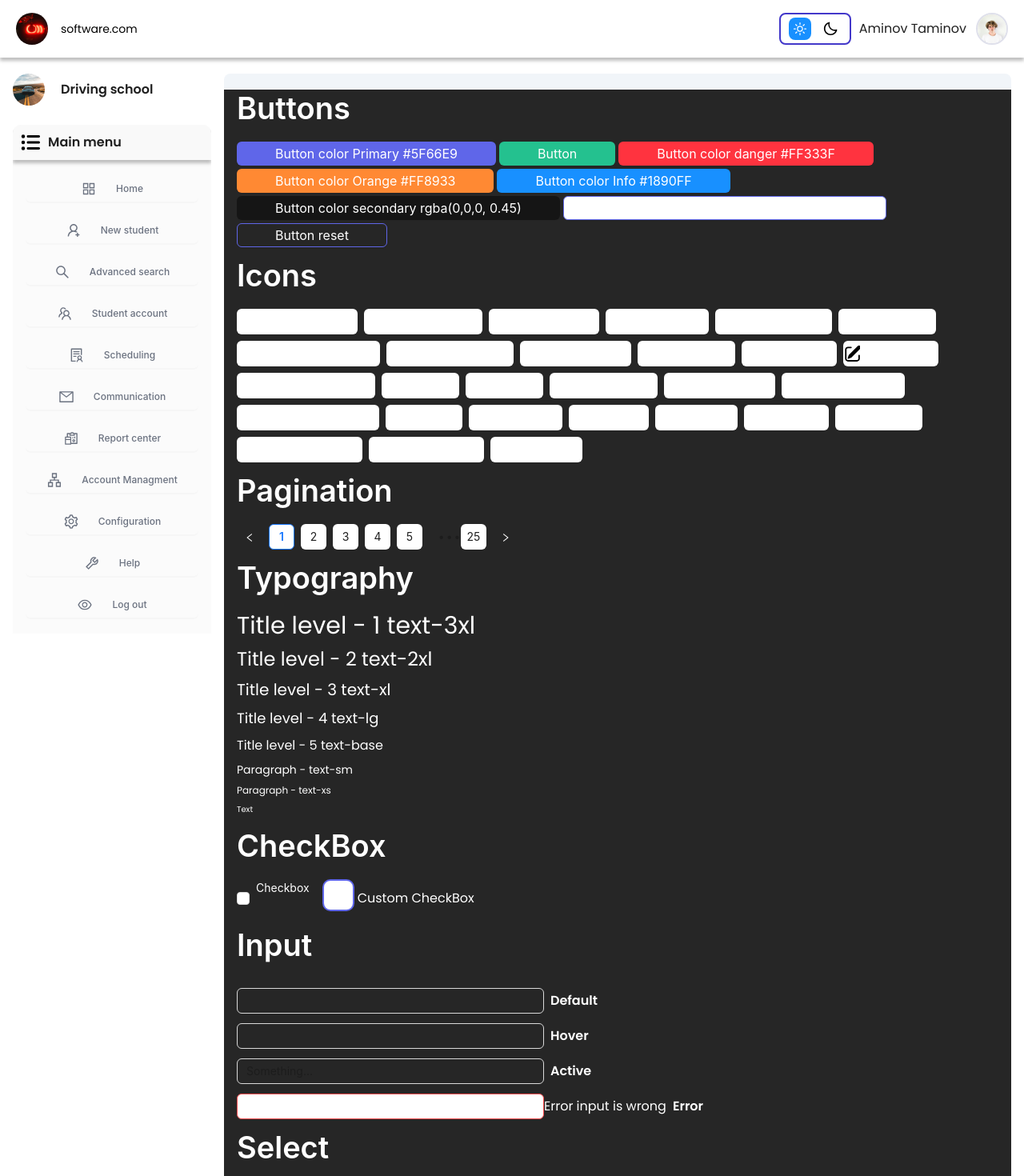
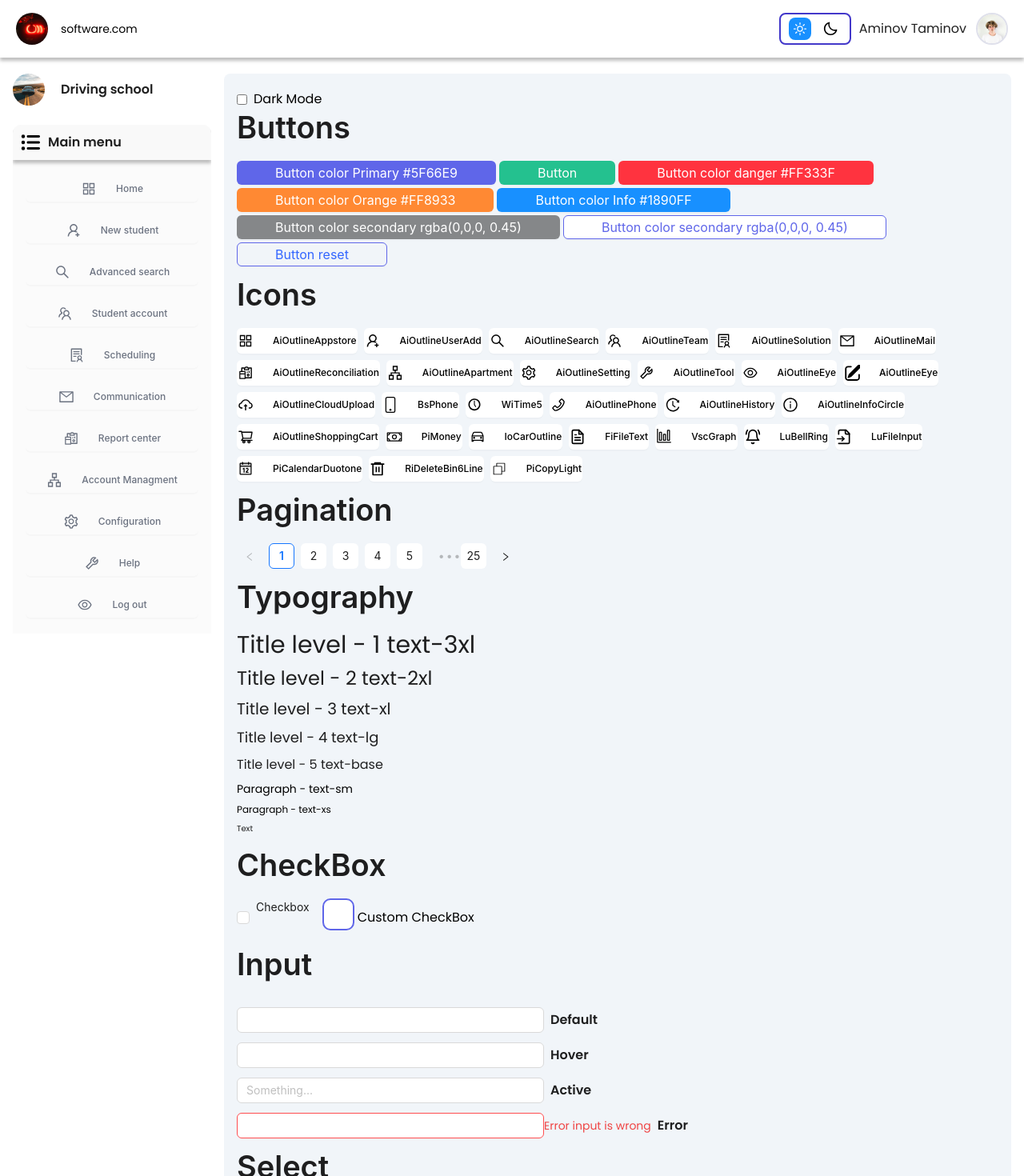
Before and after one commit to jontosh/drivingschool, a React (Vite) app: page /design/components in a window 1280 px wide. Shown: the top 1470 px of the page at 80% size. Built offline with nearby package versions, Linux system fonts and the light colour scheme; grey boxes are pictures that could not be loaded.

Commit message:
#fix #tsx #scss fix and update "dark" mode

```diff
--- /dev/null
+++ b/src/components/darkMode/index.js
@@ -0,0 +1,13 @@
+import { useState } from "react";
+
+const useDarkMode = () => {
+  const [isDarkMode, setIsDarkMode] = useState(false);
+
+  const toggleDarkMode = () => {
+    setIsDarkMode(!isDarkMode);
+  };
+
+  return { isDarkMode, toggleDarkMode };
+};
+
+export default useDarkMode;
--- a/src/components/form/index.jsx
+++ b/src/components/form/index.jsx
@@ -77,9 +77,9 @@ export const CustomInput = ({
             size={size}
             onChange={onChange}
           />
-          <span className={`${classNames(spanClassName)} text-base`}>
+          <spanText className={`${classNames(spanClassName)} text-sm`}>
             {spanText}
-          </span>
+          </spanText>
         </label>
 
         {children}
--- a/src/index.scss
+++ b/src/index.scss
@@ -63,4 +63,15 @@ svg {
   span {
     color: #FFFFFF;
   }
+
+  input,
+  select,
+  .ant-select-selector {
+    background: #262626;
+    color: #FFFFFF;
+  }
+
+  input:active {
+    color: #262626;
+  }
 }
--- a/src/pages/design/components.jsx
+++ b/src/pages/design/components.jsx
@@ -37,6 +37,7 @@ import { RiDeleteBin6Line } from "react-icons/ri";
 import { VscGraph } from "react-icons/vsc";
 import { WiTime5 } from "react-icons/wi";
 import DesignStyle from "./design.module.scss";
+import useDarkMode from "@/components/darkMode";
 
 const options = [
   { value: "", label: "" },
@@ -372,7 +373,7 @@ const Components = () => {
 
       <Typography.Title>Typography</Typography.Title>
 
-      <div className="mb-3 space-y-2 mode-dark">
+      <div className="mb-3 space-y-2">
         <Title level={1} fontWeightStrong={400} fontSize={"text-3xl"}>
           Title level - 1 text-3xl
         </Title>
@@ -409,18 +410,18 @@ const Components = () => {
         <div className={"flex gap-2 items-center"}>
           <CustomInput
             size={"medium"}
-            className={"w-96 mode-dark"}
-            hoverBg={"mode-dark"}
-            activeBg={"mode-dark"}
+            className={"w-96"}
+            hoverBg={`${useDarkMode ? 'mode-dark' : ''}`}
+            activeBg={`${useDarkMode ? 'mode-dark' : ''}`}
           />
           <Title level={2}>Default</Title>
         </div>
         <div className={"flex gap-2 items-center"}>
           <CustomInput
             size={"medium"}
-            className={"w-96 mode-dark"}
-            hoverBg={"mode-dark"}
-            activeBg={"mode-dark"}
+            className={"w-96"}
+            hoverBg={`${useDarkMode ? 'mode-dark' : ''}`}
+            activeBg={`${useDarkMode ? 'mode-dark' : ''}`}
           />
           <Title level={2}>Hover</Title>
         </div>
@@ -428,9 +429,9 @@ const Components = () => {
           <CustomInput
             size={"medium"}
             placeholder={"Something..."}
-            className={"w-96 mode-dark"}
-            hoverBg={"mode-dark"}
-            activeBg={"mode-dark"}
+            className={"w-96"}
+            hoverBg={`${useDarkMode ? 'mode-dark' : ''}`}
+            activeBg={`${useDarkMode ? 'mode-dark' : ''}`}
           />
           <Title level={2}>Active</Title>
         </div>
@@ -451,8 +452,8 @@ const Components = () => {
           <CustomSelect
             options={options}
             placeholder={"Select"}
-            className={"w-96 mode-light"}
-            dropdownClassName={"border border-blue-500 mode-dark"}
+            className={`w-96 ${useDarkMode ? 'mode-dark' : ''}`}
+            dropdownClassName={`border border-blue-500 ${useDarkMode ? 'mode-dark' : ''}`}
           />
         </div>
       </div>
--- a/src/pages/design/index.jsx
+++ b/src/pages/design/index.jsx
@@ -1,11 +1,23 @@
-import { Fragment } from "react";
+import React, { Fragment } from "react";
 import { Outlet } from "react-router-dom";
+import useDarkMode from "@/components/darkMode";
 
 const Design = () => {
+  const { isDarkMode, toggleDarkMode } = useDarkMode();
+
   return (
     <Fragment>
-      <section className="Design">
-        <div className="container px-4 mx-auto mode-dark">
+      <section className={`Design ${isDarkMode ? 'mode-dark' : ''}`}>
+        <div className="container px-4 mx-auto">
+          <div className="flex gap-2 items-center">
+            <input
+              type="checkbox"
+              id="darkModeToggle"
+              checked={isDarkMode}
+              onChange={toggleDarkMode}
+            />
+            <label htmlFor="darkModeToggle">Dark Mode</label>
+          </div>
           <Outlet />
         </div>
       </section>
```
